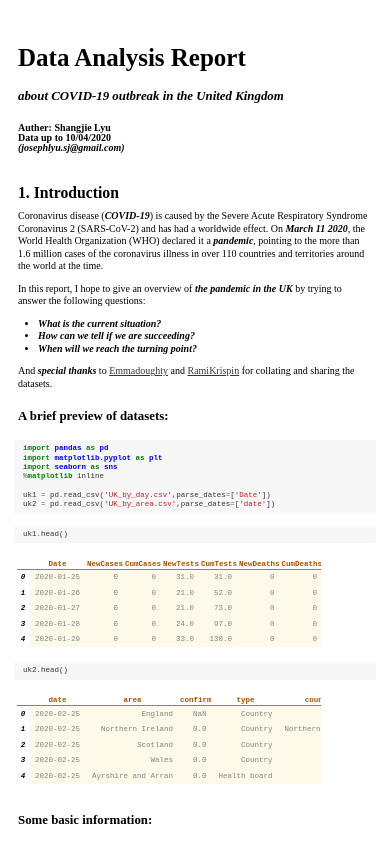
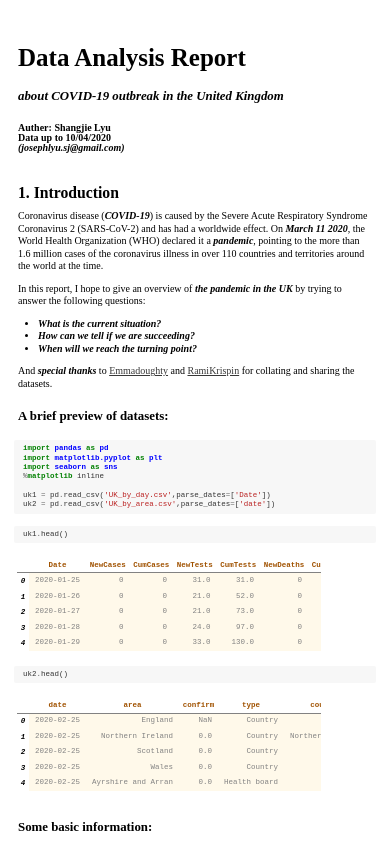
Before and after one commit to josephlyu/Coivd-19-uk, a plain HTML site: page docs/index.html in a window 390 px wide. Shown: the top 842 px of the page. Drawn offline with nearby package versions, Linux system fonts and the light colour scheme; some packages are replaced by stand-ins of ours.

Commit message:
Data up to 10/04/2020

```diff
--- a/docs/custom.css
+++ b/docs/custom.css
@@ -57,7 +57,7 @@ table.dataframe thead tr {
 
 table.dataframe thead th,
 table.dataframe tbody td {
-  padding: 6px;
+  padding-top: 6px;
 }
 
 table.dataframe thead tr th,
@@ -109,7 +109,7 @@ table.dataframe tbody tr td {
 
   table.dataframe thead th,
   table.dataframe tbody td {
-      padding: 1px;
+      padding-top: 2px;
   }
 
   table.dataframe tbody tr td {
```
